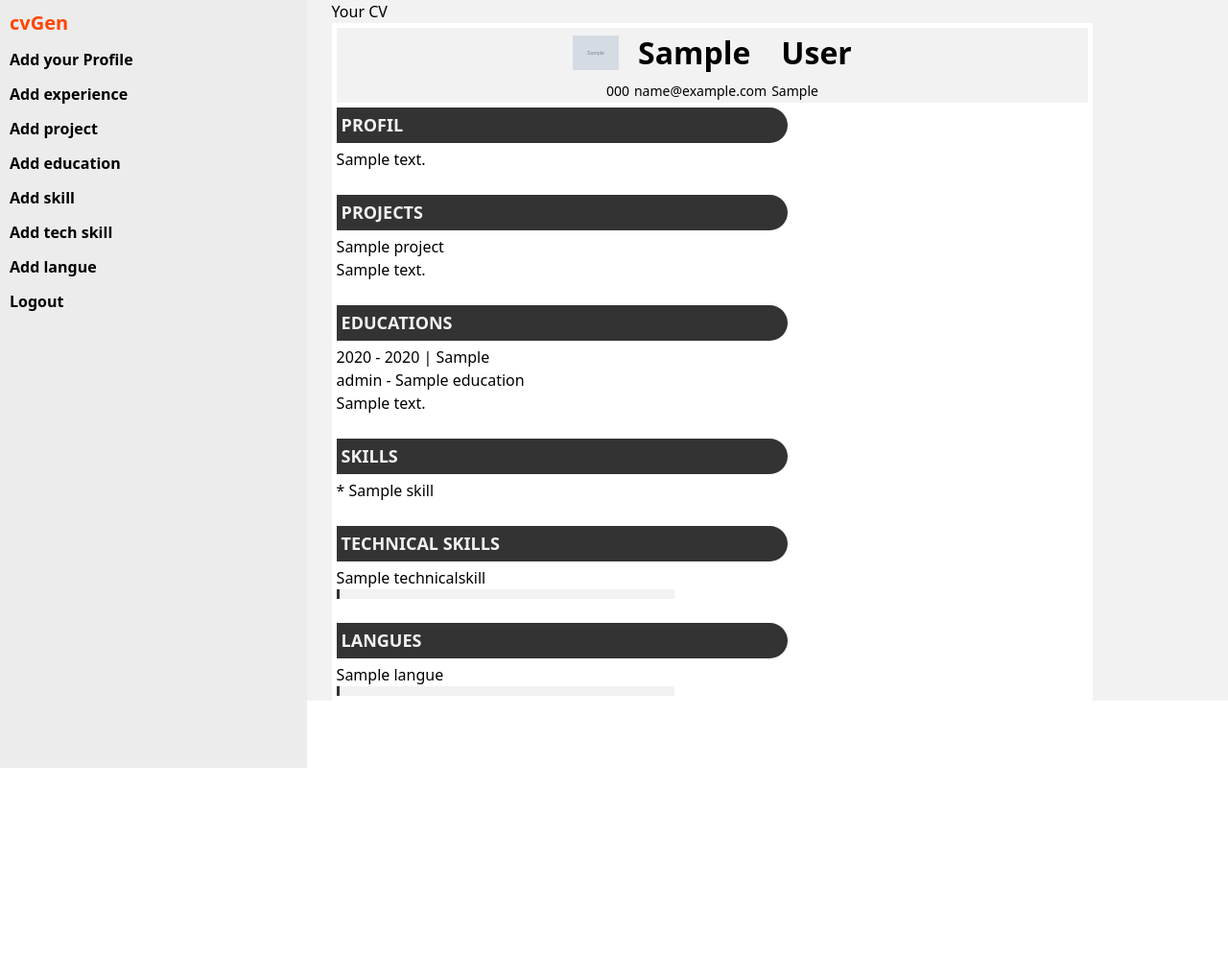
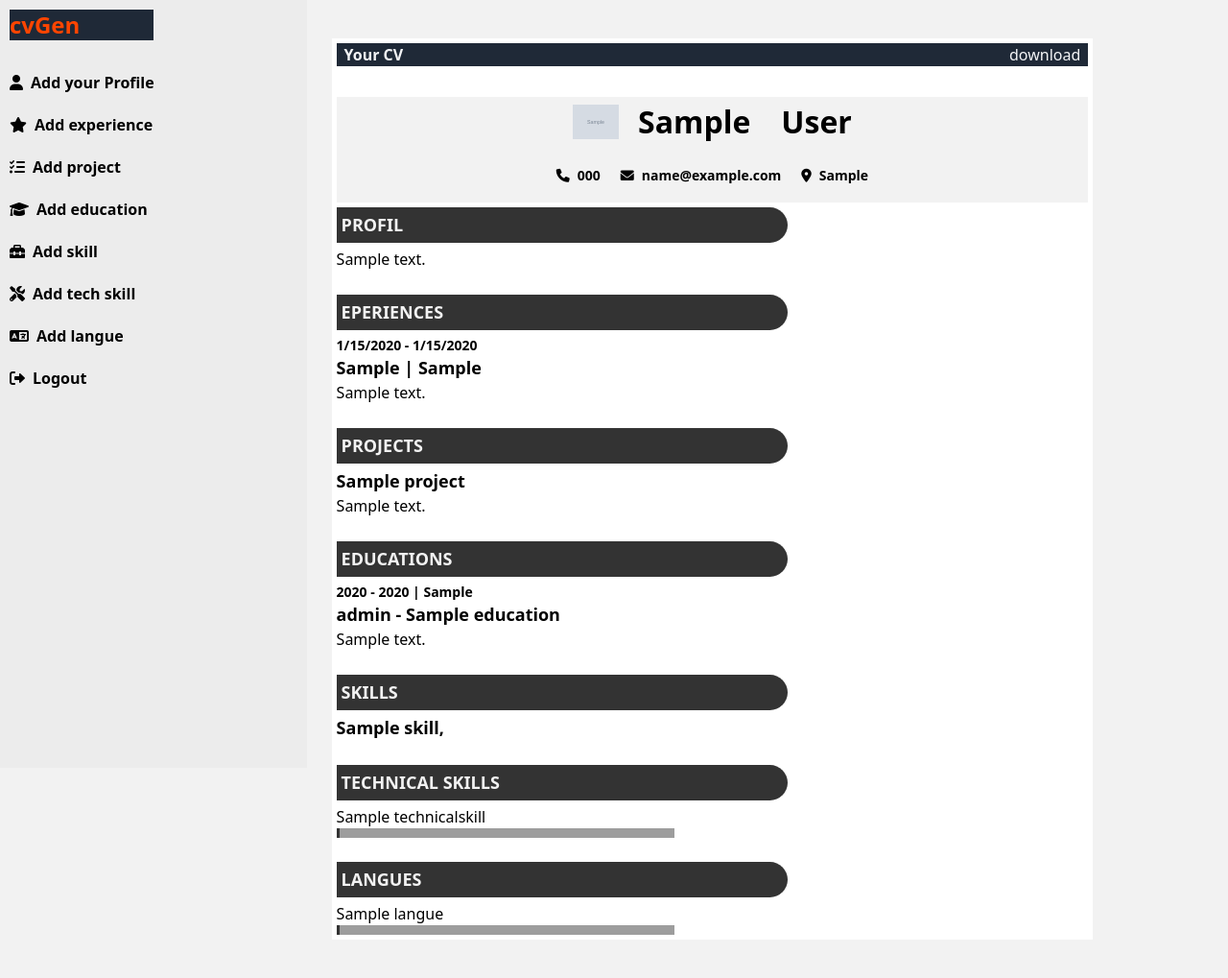
Before and after one commit to ckabah/cv_generator_app, a Django app: page /dashbord in a window 1280 px wide. Shown: the whole page at 96% size. Before the commit the page ends 800 px from the top, so only its background shows below. Run offline with Django 4.2, Linux system fonts and the light colour scheme; a user stored in the database is signed in; tables that the repository leaves empty hold one stand-in row (values such as "Sample post"); grey boxes marked "Sample" are stand-in pictures.

Commit message:
making download  view and customize sytle

```diff
--- a/authentication/forms.py
+++ b/authentication/forms.py
@@ -12,6 +12,11 @@ class UserCreationForm(UserCreationForm):
         model = User
         fields = ['email', 'user_name']
 
+    def __init__(self, *args, **kwargs):
+        super().__init__(*args, **kwargs)
+        self.fields['password1'].widget.attrs= {"class" :"form_input r_password" , "placeholder":"Password"}
+        self.fields['password2'].widget.attrs= {"class" :"form_input r_password" , "placeholder":"Confirm password"}
+
 class LoginForm(forms.Form):
     #username = forms.CharField(label='Email / Username')
     email = forms.CharField(widget=forms.TextInput(attrs={'class':'form_input' , 'placeholder':"Email"}))
--- a/authentication/templates/login.html
+++ b/authentication/templates/login.html
@@ -6,6 +6,10 @@
         {{login_form.email}}
         {{login_form.password}}
         <button type = 'submit'>Log in</button>
+        <div>
+            <p><a href="{% url 'register' %}" class='mr-2 text-orange-500'>Create account</a>|
+                <a href="{% url 'password_reset' %}" class='mr-2'>password forget</a></p>
+        </div>
         {% csrf_token %}
     </form>
 </div>
--- a/cv_generator_app/settings.py
+++ b/cv_generator_app/settings.py
@@ -39,6 +39,7 @@ INSTALLED_APPS = [
     'django.contrib.staticfiles',
     'authentication',
     'cvgenerator',
+    'wkhtmltopdf',
 ]
 
 MIDDLEWARE = [
--- a/cv_generator_app/urls.py
+++ b/cv_generator_app/urls.py
@@ -14,14 +14,17 @@ Including another URLconf
     2. Add a URL to urlpatterns:  path('blog/', include('blog.urls'))
 """
 from django.contrib import admin
-from django.urls import path, include
+from django.urls import path, include, re_path
 from django.conf.urls.static import static
+from django.views.static import serve
 from django.conf import settings
-
+from cvgenerator.views import HtmlToPdf
 urlpatterns = [
     path('admin/', admin.site.urls),
     path('auth/', include('authentication.urls')),
     path('', include('cvgenerator.urls')),
+    re_path(r'^static/(?P<path>.*)$', serve, {'document_root':settings.STATIC_ROOT}),
+    re_path(r'^media/(?P<path>.*)$', serve, {'document_root':settings.MEDIA_ROOT}),
 ]
 if settings.DEBUG:
     urlpatterns += static(settings.MEDIA_URL , document_root = settings.MEDIA_ROOT)
--- a/cvgenerator/templates/dashbord.html
+++ b/cvgenerator/templates/dashbord.html
@@ -7,6 +7,7 @@
         <title></title>
         <meta name="description" content="">
         <meta name="viewport" content="width=device-width, initial-scale=1">
+        <link rel="stylesheet" href="https://cdnjs.cloudflare.com/ajax/libs/font-awesome/6.0.0/css/all.min.css"/>
         <link rel="stylesheet" href="{% static 'style.css' %}">
     </head>
     <body>
@@ -19,40 +20,47 @@
                     {% include  'partials/cancel_icon.html'%}
                 </div>
                 <div  class="side-content">
-                    <a href = "{% url 'home' %}" class="logo font-bold text-xl text-red-600">cvGen</a>
+                    <div class='mb-8 bg-gray-800 w-6/12'>
+                        <a href = "{% url 'home' %}" class="logo font-bold text-2xl">cvGen</a>
+                    </div>
+
                     <ul>
                         <li>
-                            <a class = "" href = "{% url 'add_profile' %}"><i class= ""></i>Add your Profile</a>
+                            <a class = "" href = "{% url 'add_profile' %}"><i class= "fas fa-user mr-2"></i>Add your Profile</a>
                         </li>
                         <li>
-                            <a  href =" {% url 'add_experience' %} "><i class= ""></i>Add experience</a>
+                            <a  href =" {% url 'add_experience' %} "><i class="fa-solid fa-star mr-2"></i>Add experience</a>
                         </li>
                         <li>
-                            <a  href =" {% url 'add_project' %} "><i class= ""></i>Add project</a>
+                            <a  href =" {% url 'add_project' %} "><i class="fa-solid fa-list-check mr-2"></i>Add project</a>
                         </li>
                         <li>
-                            <a class = "" href = "{% url 'add_education' %}"><i class= ""></i>Add education</a>
+                            <a class = "" href = "{% url 'add_education' %}"><i class= "fas fa-graduation-cap mr-2"></i>Add education</a>
                         </li>
                         <li>
-                            <a class = "" href = "{% url 'add_skill' %}"><i class= ""></i>Add skill</a>
+                            <a class = "" href = "{% url 'add_skill' %}"><i class="fa-sharp fa-solid fa-toolbox mr-2"></i>Add skill</a>
                         </li>
                         <li>
-                            <a  href =" {% url 'add_technical_skill' %} "><i class= ""></i>Add tech skill</a>
+                            <a  href =" {% url 'add_technical_skill' %} "><i class="fa-solid fa-screwdriver-wrench mr-2"></i>Add tech skill</a>
                         </li>
 
                         <li>
-                            <a  href =" {% url 'add_langue' %} "><i class= ""></i>Add langue</a>
+                            <a  href =" {% url 'add_langue' %} "><i class="fa-solid fa-language mr-2"></i></i>Add langue</a>
                         </li>
                         <li>
-                            <a  href =" {% url 'logout' %} "><i class= ""></i>Logout</a>
+                            <a  href =" {% url 'logout' %} "><i class="fa-solid fa-right-from-bracket mr-2"></i>Logout</a>
                         </li>
                     </ul>
                 </div>
             </div>
 
-            <div class="dash-content">
-                <h3 class="">Your CV</h3>
+            <div class="dash-content mr-2">
+
                 <div class="cv">
+                    <div class='flex justify-between bg-gray-800 mb-8 px-2'>
+                        <h3 class="font-bold text-gray-100">Your CV</h3>
+                        <a href="{% url 'download' %}" class='text-gray-100'>download</a>
+                    </div>
                     <div class="cv-detail">
                         {% if profile %}
                             <div class="profile">
@@ -60,7 +68,7 @@
                                     <div class="profile-img-name">
                                         {% if user.profile.photo %}
                                             <div class="profile-img">
-                                                <img class="photo" src={{user.profile.photo.url }}>
+                                                <img class="photo" src={{user.profile.photo.url}}>
                                             </div>
                                         {% endif %}
                                         <div class="name">
@@ -68,10 +76,10 @@
                                             <h2>{{user.profile.last_name}}</h2>
                                         </div>
                                     </div>
-                                    <div class="profile-contact">
-                                        <li>{{user.profile.phone}}</li>
-                                        <li>{{user.profile.email}}</li>
-                                        <li>{{user.profile.adress}}</li>
+                                    <div class="profile-contact my-4">
+                                        <li class='mx-2 font-bold'><i class='fas fa-phone mr-2'></i>{{user.profile.phone}}</li>
+                                        <li class='mx-2 font-bold'><i class="fa-solid fa-envelope mr-2"></i>{{user.profile.email}}</li>
+                                        <li class='mx-2 font-bold'><i class="fa-solid fa-location-dot mr-2"></i>{{user.profile.adress}}</li>
                                     </div>
                                 </div>
                                 <div class="profile-bio">
@@ -84,43 +92,59 @@
                                 </div>
                             </div>
                         {% endif %}
-                        {% if user.experience %}
+                        {% if experiences %}
                             <div class="experience">
                                 <h1 class = "title">Eperiences</h1>
+                                <div class="experience-detail">
                                     {% for experience  in experiences %}
+                                        <div class="experience-conent">
                                             <div class="edit-del">
                                                 <a class = "edit" href = "{% url 'edit_experience' experience.id %}"><i class="fas fa-pen"></i></a>
                                                 <a class = "del" href = "{% url 'del_experience' experience.id %}"><i class="fas fa-trash"></i></a>
                                             </div>
-                                    <div class="experience-detail">
-                                        <p class ="title-h2"><span >{{experience.type}}</span> | <span>{{experience.etablisement}}</span> | <span>{{experience.poste}}</span></p>
-                                        <p class ="title-h3"> <span> {{experience.start_at}} - {{experience.end_at}}</span> </p>
+                                            <div class="">
+                                                <p class ="title-h2"> <span> {{experience.get_start_date}} - {{experience.get_end_date}}</span></p>
+                                                <p class ="title-h3"><span>{{experience.company}}</span> | <span>{{experience.poste}}</span></p>
                                                 <p>{{experience.description}}</p>
                                             </div>
+                                        </div>
                                     {% endfor %}
+                                </div>
                             </div>
                         {% endif %}
                         {% if projects %}
                             <div class="project">
                                 <h1>Projects</h1>
+                                <div class="project-detail">
                                     {% for project in projects %}
-                                    <h3>{{project.name}}</h3>
+                                        <div class="project-content">
+                                            <div class="edit-del">
+                                                <a class = "edit" href = "{% url 'edit_project' project.id %}"><i class="fas fa-pen"></i></a>
+                                                <a class = "del" href = "{% url 'del_project' project.id %}"><i class="fas fa-trash"></i></a>
+                                            </div>
+                                            <div class="">
+                                                <h3 class='title-h3'>{{project.name}}</h3>
                                                 <p>{{project.detail}}</p>
+                                            </div>
+                                        </div>
                                     {% endfor %}
+                                </div>
                             </div>
                         {% endif %}
                         {% if educations %}
                             <div class="education">
                                 <h1 class = "title" >Educations</h1>
                                 {% for education in educations %}
+                                <div class="education-content">
                                     <div class="edit-del">
                                         <a class = "edit" href = "{% url 'edit_education' education.id %}"><i class="fas fa-pen"></i></a>
-                                    <a class = "del" href = "{% url 'edit_education' education.id %}"><i class="fas fa-trash"></i></a>
+                                        <a class = "del" href = "{% url 'del_education' education.id %}"><i class="fas fa-trash"></i></a>
                                     </div>
                                     <div class="education-detail">
-                                    <p class ="title-h3"><span>{{education.start_at.year}} - {{education.end_at.year}}</span> | <span>{{education.etablisement}}</span></p>
-                                    <p class ="title-h2"><span class = "title-h2">{{education.level}}</span> - <span class = "title-h2">{{education.name}}</span></p>
+                                        <p class ="title-h2"><span>{{education.start_at.year}} - {{education.end_at.year}}</span> | <span>{{education.etablisement}}</span></p>
+                                        <p class ="title-h3"><span >{{education.level}}</span> - <span>{{education.name}}</span></p>
                                         <p>{{education.description}}</p>
+                                    </div>
                                 </div>
                                 {% endfor %}
                             </div>
@@ -135,7 +159,7 @@
                                                 <a class = "edit" href = "{% url 'edit_skill' skill.id %}"><i class="fas fa-pen"></i></a>
                                                 <a class = "del" href = "{% url 'del_skill' skill.id %}"><i class="fas fa-trash"></i></a>
                                             </div>
-                                            <p><span>*</span> {{skill.name}}</p>
+                                            <p class='title-h3'>{{skill.name}},</p>
                                         </div>
                                     {% endfor %}
                                 </div>
--- a/cvgenerator/templates/home.html
+++ b/cvgenerator/templates/home.html
@@ -5,7 +5,7 @@
         <div class="hero-content flex flex-col gap-2 basis-4/12 mx-auto px-2">
             <h1 class='text-xl font-bold lg:text-4xl'>Create modern CV at free</h1>
             <p>cvGen allow you to create your cv and update it when you want</p>
-            <button class="bg-gray-500 py-4 font-bold">Create a CV</button>
+            <a href="{% url 'login' %}" class="bg-gray-100 py-3 font-bold rounded hover:bg-gray-300 text-center">Create a CV</a>
         </div>
 
     </div>
--- a/cvgenerator/urls.py
+++ b/cvgenerator/urls.py
@@ -1,4 +1,5 @@
-from django.urls import path
+from django.urls import path, re_path
+from django.views.static import serve
 from .views import *
 
 urlpatterns = [
@@ -28,5 +29,6 @@ urlpatterns = [
     path('delete/technical-skill/<int:id>', del_technical_skill, name = 'del_technical_skill'),
     path('delete/experience/<int:id>', del_experience, name = 'del_experience'),
     path('delete/langue/<int:id>', del_langue, name = 'del_langue'),
-    path('delete/project/<int:id>', del_project, name='edit_project')
+    path('delete/project/<int:id>', del_project, name='del_project'),
+    path('download-pdf/', HtmlToPdf.as_view(), name='download')
 ]
--- a/cvgenerator/views.py
+++ b/cvgenerator/views.py
@@ -2,29 +2,31 @@ from django.shortcuts import render
 from django.contrib.auth.decorators import login_required
 from .utilitis import *
 from .forms import *
-from .models import *
+from django.views.generic import View
+from wkhtmltopdf.views import PDFTemplateResponse
+
 def home(request):
     return render(request, 'home.html', {})
 
 @login_required()
 def dashbord(request):
-    profile = Profile.objects.filter(user=request.user)[0]
-    experiences = ProfExperience.objects.filter(user=request.user)
-    educations = Education.objects.filter(user=request.user)
-    langues = Langue.objects.filter(user=request.user)
-    skills = Skill.objects.filter(user=request.user)
-    technical_skills = TechnicalSkill.objects.filter(user=request.user)
-    projects = Project.objects.filter(user=request.user)
-    context  = {
-        "profile":profile,
-        "experiences":experiences,
-        "educations":educations,
-        "langues":langues,
-        "skills":skills,
-        "technical_skills":technical_skills,
-        "projects":projects,
-    }
+    context  = get_all_context(request)
     return render(request, 'dashbord.html', context=context)
+
+class HtmlToPdf(View):
+    template_name = 'cv.html'
+
+    def get(self, request):
+        context  = get_all_context(request)
+        response = PDFTemplateResponse(
+            request=request,
+            template=self.template_name,
+            filename='cv.pdf',
+            context=context,
+            show_content_in_browser = True,
+            cmd_options={'margin-top': 0,'disable-javascript': True, 'quiet': None, 'enable-local-file-access': True},
+        )
+        return response
 
 # add views
 @login_required()
@@ -80,7 +82,7 @@ def edit_skill(request, id):
 
 @login_required()
 def edit_technical_skill(request, id):
-    edit_form = add(request,id, TechnicalSkill, TechnicalSkillForm,)
+    edit_form = edit(request,id, TechnicalSkill, TechnicalSkillForm,)
     return render(request,"edit.html", context={"form":edit_form})
 
 @login_required()
@@ -90,7 +92,7 @@ def edit_experience(request, id):
 
 @login_required()
 def edit_project(request, id):
-    edit_form = add(request,id, Project,ProjectForm,)
+    edit_form = edit(request,id, Project,ProjectForm,)
     return render(request,"edit.html", context={"form":edit_form})
 
 @login_required()
@@ -101,35 +103,35 @@ def edit_langue(request,id):
 # delete views
 @login_required()
 def del_profile(request, id):
-    del_form = delete(request, id, Profile, ProfileForm,)
-    return render(request,"del.html", context={"form":del_form })
+    response=delete(request, id, Profile)
+    return response
 
 @login_required()
 def del_education(request, id):
-    del_form = delete(request, id, Education, EducationForm,)
-    return render(request,"del.html", context={"form":del_form })
+    response=delete(request, id, Education,)
+    return response
 
 @login_required()
 def del_skill(request, id):
-    del_form  = delete(request, id, Skill, SkillForm,)
-    return render(request,"del.html", context={"form":del_form})
+    response=delete(request, id, Skill)
+    return response
 
 @login_required()
 def del_technical_skill(request, id):
-    del_form = add(request,id, TechnicalSkill, TechnicalSkillForm,)
-    return render(request,"del.html", context={"form":del_form})
+    response = delete(request,id, TechnicalSkill)
+    return response
 
 @login_required()
 def del_experience(request,id):
-    del_form  = delete(request, id, ProfExperience, ExperienceForm,)
-    return render(request,"del.html", context={"form":del_form })
+    response = delete(request, id, ProfExperience)
+    return response
 
 @login_required()
-def del_project(request):
-    del_form = add(request,id, Project,ProjectForm,)
-    return render(request,"del.html", context={"form":del_form})
+def del_project(request, id):
+    response=delete(request,id, Project,)
+    return response
 
 @login_required()
 def del_langue(request, id):
-    del_form  = delete(request,id, Langue, LangueForm,)
-    return render(request,"del.html", context={"form":del_form})
+    response= delete(request,id, Langue)
+    return response
--- /dev/null
+++ b/requirements.txt
@@ -0,0 +1,6 @@
+asgiref==3.5.2
+Django==4.1.2
+django-wkhtmltopdf==3.4.0
+Pillow==9.2.0
+six==1.16.0
+sqlparse==0.4.3
--- a/static/style.css
+++ b/static/style.css
@@ -640,9 +640,27 @@ video {
   margin-right: auto;
 }
 
+.my-4 {
+  margin-top: 1rem;
+  margin-bottom: 1rem;
+}
+
+.mx-2 {
+  margin-left: 0.5rem;
+  margin-right: 0.5rem;
+}
+
 .my-10 {
   margin-top: 2.5rem;
   margin-bottom: 2.5rem;
+}
+
+.mr-2 {
+  margin-right: 0.5rem;
+}
+
+.mb-8 {
+  margin-bottom: 2rem;
 }
 
 .block {
@@ -681,6 +699,10 @@ video {
   width: 66.666667%;
 }
 
+.w-6\/12 {
+  width: 50%;
+}
+
 .w-full {
   width: 100%;
 }
@@ -713,6 +735,10 @@ video {
   flex-direction: column;
 }
 
+.flex-wrap {
+  flex-wrap: wrap;
+}
+
 .items-center {
   align-items: center;
 }
@@ -737,8 +763,17 @@ video {
   gap: 3rem;
 }
 
+.rounded {
+  border-radius: 0.25rem;
+}
+
 .border {
   border-width: 1px;
+}
+
+.bg-gray-800 {
+  --tw-bg-opacity: 1;
+  background-color: rgb(31 41 55 / var(--tw-bg-opacity));
 }
 
 .bg-orange-500 {
@@ -746,9 +781,9 @@ video {
   background-color: rgb(249 115 22 / var(--tw-bg-opacity));
 }
 
-.bg-gray-500 {
+.bg-gray-100 {
   --tw-bg-opacity: 1;
-  background-color: rgb(107 114 128 / var(--tw-bg-opacity));
+  background-color: rgb(243 244 246 / var(--tw-bg-opacity));
 }
 
 .px-2 {
@@ -756,9 +791,18 @@ video {
   padding-right: 0.5rem;
 }
 
-.py-4 {
-  padding-top: 1rem;
-  padding-bottom: 1rem;
+.py-3 {
+  padding-top: 0.75rem;
+  padding-bottom: 0.75rem;
+}
+
+.text-center {
+  text-align: center;
+}
+
+.text-2xl {
+  font-size: 1.5rem;
+  line-height: 2rem;
 }
 
 .text-xl {
@@ -775,9 +819,18 @@ video {
   font-weight: 700;
 }
 
-.text-red-600 {
+.uppercase {
+  text-transform: uppercase;
+}
+
+.text-orange-500 {
   --tw-text-opacity: 1;
-  color: rgb(220 38 38 / var(--tw-text-opacity));
+  color: rgb(249 115 22 / var(--tw-text-opacity));
+}
+
+.text-gray-100 {
+  --tw-text-opacity: 1;
+  color: rgb(243 244 246 / var(--tw-text-opacity));
 }
 
 .text-white {
@@ -846,7 +899,8 @@ video {
 /* --------------------- dashbord */
 
 .dash-container{
-  background-color: var(--second--color)
+  background-color: var(--second--color);
+  padding: 20px 0 ;
 }
 
 .side-bar{
@@ -878,8 +932,13 @@ video {
   left:0;
 }
 
+.side-bar ul{
+  display: flex;
+  flex-direction: column;
+  gap: 20px;
+}
+
 .side-bar ul li{
-  margin-top: 12px;
   font-weight: 600;
 }
 
@@ -902,6 +961,7 @@ video {
   background-color: #ffffffff;
   padding: 5px;
   max-width: 793.701px;
+  margin: 20px 0;
 }
 
 .cv-detail{
@@ -968,6 +1028,12 @@ video {
   font-weight: 400px;
 }
 
+.experience-detail, .project-detail{
+  display: flex;
+  flex-direction: column;
+  gap:12px ;
+}
+
 .tech-detail, .langue-detail{
   display: flex;
   flex-direction: row;
@@ -984,7 +1050,7 @@ video {
 }
 
 .level{
-  background-color:var(--second--color);
+  background-color:#9d9d9d;
 }
 
 .cv .skill-detail {
@@ -994,6 +1060,44 @@ video {
   gap: 10px;
 }
 
+.title-h2{
+  font-weight:600;
+  font-size:14px;
+}
+
+.title-h3{
+  font-weight:600;
+  font-size:18px;
+}
+
+.edit-del{
+  display: none;
+  flex-direction: row;
+  float: right;
+  margin-top: 2px;
+  gap: 10px;
+}
+
+.edit{
+  color: blue;
+  font-size: 12px;
+}
+
+.del{
+  color: red;
+  font-size: 12px;
+}
+
+.profile:hover .edit-del,
+.experience-conent:hover .edit-del,
+.project-content:hover .edit-del,
+.education-content:hover .edit-del,
+.skill-name:hover .edit-del,
+.tech-content:hover .edit-del,
+.langue-content:hover .edit-del{
+  display: flex;
+}
+
 /* ---------------------- form -------------------------- */
 
 .form-contenaire{
@@ -1001,8 +1105,9 @@ video {
   flex-wrap: wrap;
   justify-content: center;
   flex-direction: column;
-  margin-top: 10%;
+  margin-top: 5%;
   align-items: center;
+  padding: 10px 5px;
 }
 
 .form-contenaire form{
@@ -1186,6 +1291,11 @@ video {
   }
 }
 
+.hover\:bg-gray-300:hover {
+  --tw-bg-opacity: 1;
+  background-color: rgb(209 213 219 / var(--tw-bg-opacity));
+}
+
 @media (min-width: 1024px) {
   .lg\:basis-2\/12 {
     flex-basis: 16.666667%;
```
Also changed, not shown: authentication/templates/register.html (+8 -1 lines), cvgenerator/forms.py (+25 -25 lines), cvgenerator/models.py (+10 -0 lines), cvgenerator/templates/cv.html (added, +269 -0 lines), cvgenerator/utilitis.py (+25 -5 lines), static/inpout.css (+49 -4 lines), media/profile/photo.jpg, 1 other file. Lines whose indentation alone changed are shown as unchanged.
